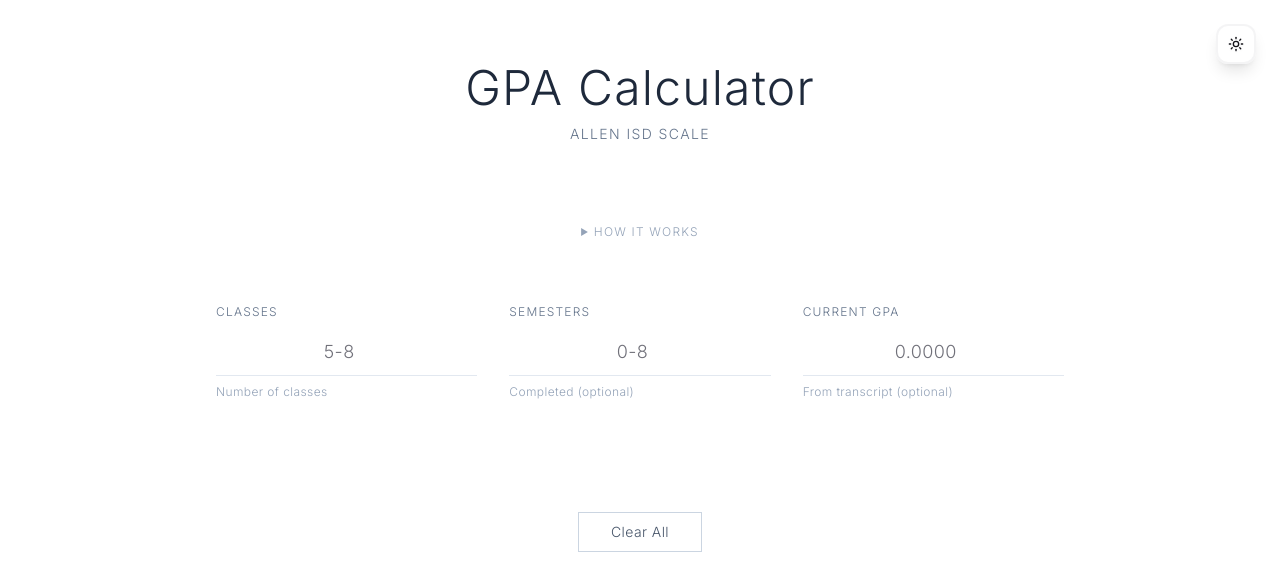
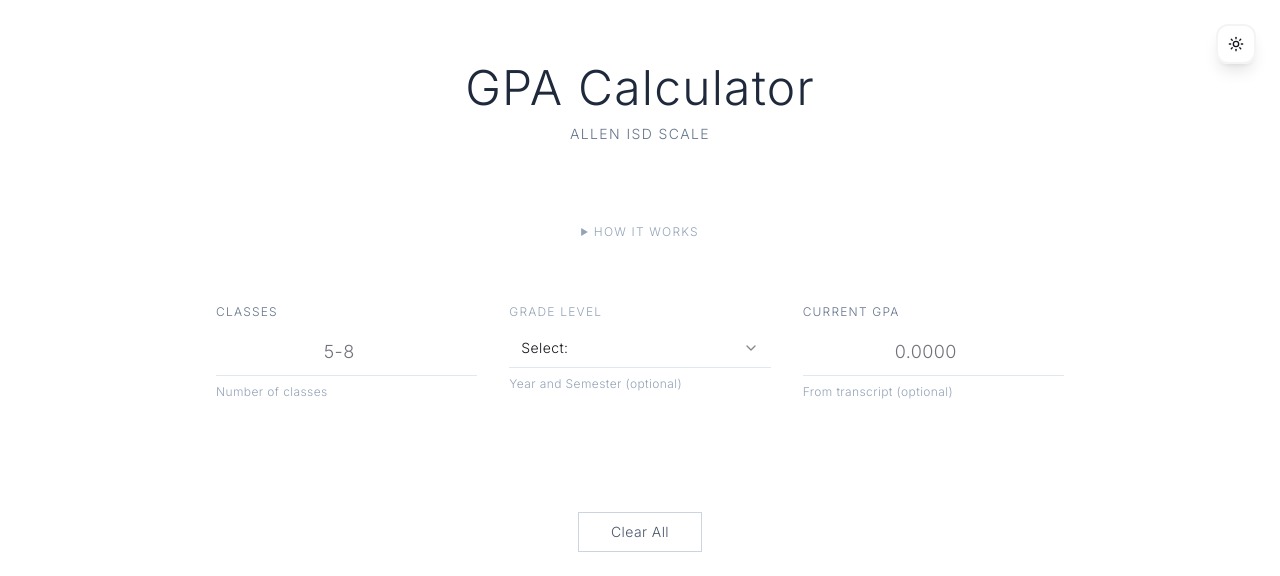
Before and after one commit to AndrxwWxng/gpa-calculator, a Next.js app: page / in a window 1280 px wide. Shown: the top 576 px of the page. Built offline with nearby package versions, Linux system fonts and the light colour scheme.

Commit message:
simplified process of choosing number of semesters attended by students (pick grade level)

```diff
--- a/src/components/GPACalculator.tsx
+++ b/src/components/GPACalculator.tsx
@@ -191,7 +191,7 @@
           </summary>
           <div className="mt-8 max-w-2xl mx-auto text-center space-y-4 text-sm font-light text-slate-600 dark:text-slate-400 leading-relaxed">
             <p>This program calculates GPA on the Allen ISD scale. To find your GPA for the semester, input the number of classes, their name, level, and course grade. Allen ISD has on-level (4.0), pre AP/Advanced (4.5), and AP/IB (5.0) level classes.</p>
-            <p>If you wish to find your cumulative GPA for your entire highschool career, additionally input the GPA listed in your most recent transcript as well as the number of semesters completed at the time of the transcript. (i.e, if you are a junior using your fall transcript, you would input 5 semesters; 2 for both your freshman and sophormore years, and one more for the completed fall semester.)</p>
+            <p>If you wish to find your cumulative GPA for your entire highschool career, additionally input the GPA listed in your most recent transcript as well as the grade and semester you are in (The transcript should be from your last semester.)</p>
             <div className="pt-4 border-t border-slate-200 dark:border-slate-700">
               <p className="text-xs">At a class grade of 100, you are awarded the full GPA of the class you selected. Every point away from 100 subtracts 0.05 from the total GPA. (i.e, a 95 in a AP/IB class would equate to a GPA of 4.75). GPA per semester is found by averaging the sum of the GPAs of the classes. The final GPA is found by averaging the GPAs of each semester.</p>
               <a href="https://docs.google.com/document/d/1183yTpocWvplymSCg_oPGUHNXGq-FHSKSCnjMe9Gtfs/edit?tab=t.0"
@@ -229,33 +229,33 @@
             )}
           </div>
 
+
           <div className="space-y-2">
-            <label className="block text-xs font-light text-slate-500 dark:text-slate-400 uppercase tracking-widest">
-              Semesters
-            </label>
-            <Input
-              type="number"
-              value={semestersDone}
-              onChange={(e) => {
-                const value = e.target.value;
-                if(isNaN(+value)||+value<0&&value!=''||+value>8) {
-                  return;
-                }else{
-                  setSemestersDone(value);
-                }
-                localStorage.setItem('semestersDone', value);
-              }}
-              placeholder="0-8"
-              min="0"
-              max="8"
-              step="1"
-              className="h-12 text-center border-0 border-b border-slate-200 dark:border-slate-700 rounded-none bg-transparent focus:border-blue-500 focus:ring-0 text-lg font-light"
-            />
-            {(parseInt(semestersDone) > 8 || parseInt(semestersDone) < 0) && semestersDone !== '' ? (
-              <p className="text-xs text-red-500 font-light">0-8 semesters</p>
-            ) : (
-              <p className="text-xs text-slate-400 font-light">Completed (optional)</p>
-            )}
+                    <label className="block text-xs font-light text-slate-400 uppercase tracking-widest">
+                      Grade Level
+                    </label>
+                    <Select
+                    onValueChange={(value) => {
+                      localStorage.setItem('semestersDone', value);
+                      setSemestersDone(localStorage.getItem('semestersDone')||value)
+                    }}
+                    value={localStorage.getItem('semestersDone')||'00'}>
+                      <SelectTrigger className="border-0 border-b border-slate-200 dark:border-slate-700 rounded-none bg-transparent focus:border-blue-500 focus:ring-0 text-sm font-light">
+                        <SelectValue />
+                      </SelectTrigger>
+                      <SelectContent>
+                        <SelectItem value="00">Select: </SelectItem>
+                        <SelectItem value="0">Freshman (Fall)</SelectItem>
+                        <SelectItem value="1">Freshman (Spring)</SelectItem>
+                        <SelectItem value="2">Sophomore (Fall)</SelectItem>
+                        <SelectItem value="3">Sophomore (Spring)</SelectItem>
+                        <SelectItem value="4">Junior (Fall)</SelectItem>
+                        <SelectItem value="5">Junior (Spring)</SelectItem>
+                        <SelectItem value="6">Senior (Fall)</SelectItem>
+                        <SelectItem value="7">Senior (Spring)</SelectItem>
+                      </SelectContent>
+                    </Select>
+                    <p className="text-xs text-slate-400 font-light">Year and Semester (optional)</p>
           </div>
 
           <div className="space-y-2">
```
